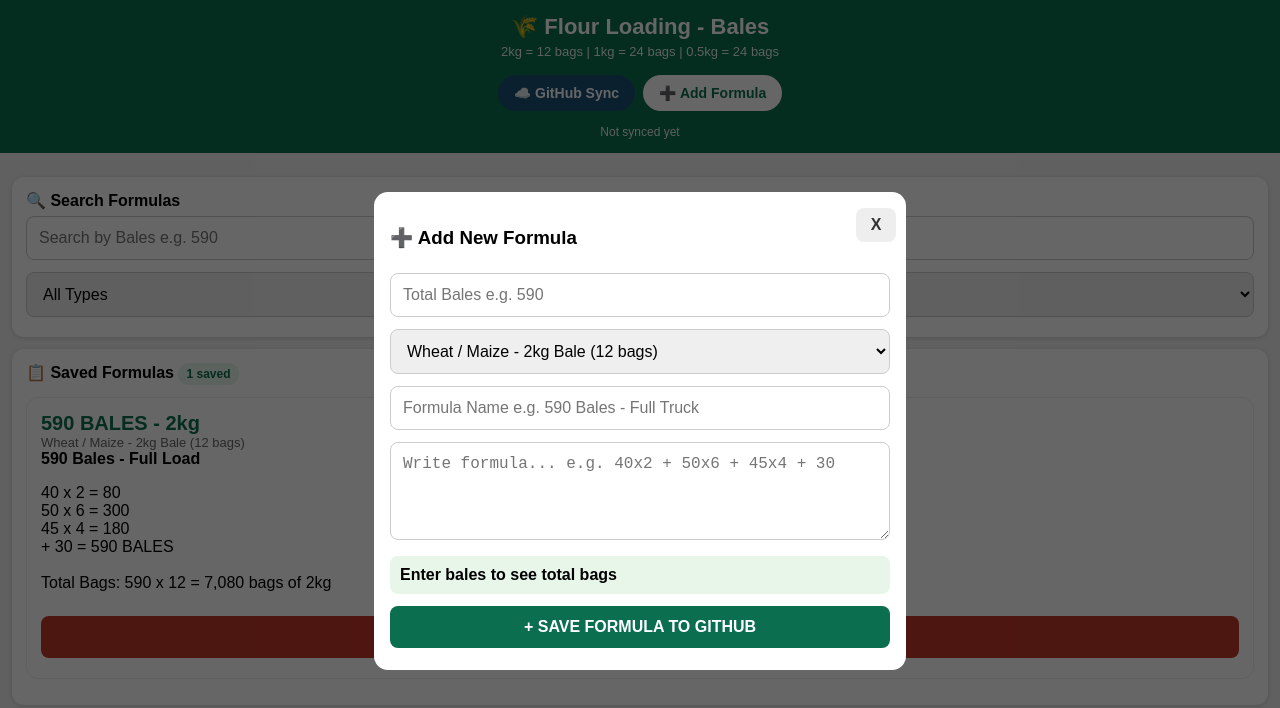
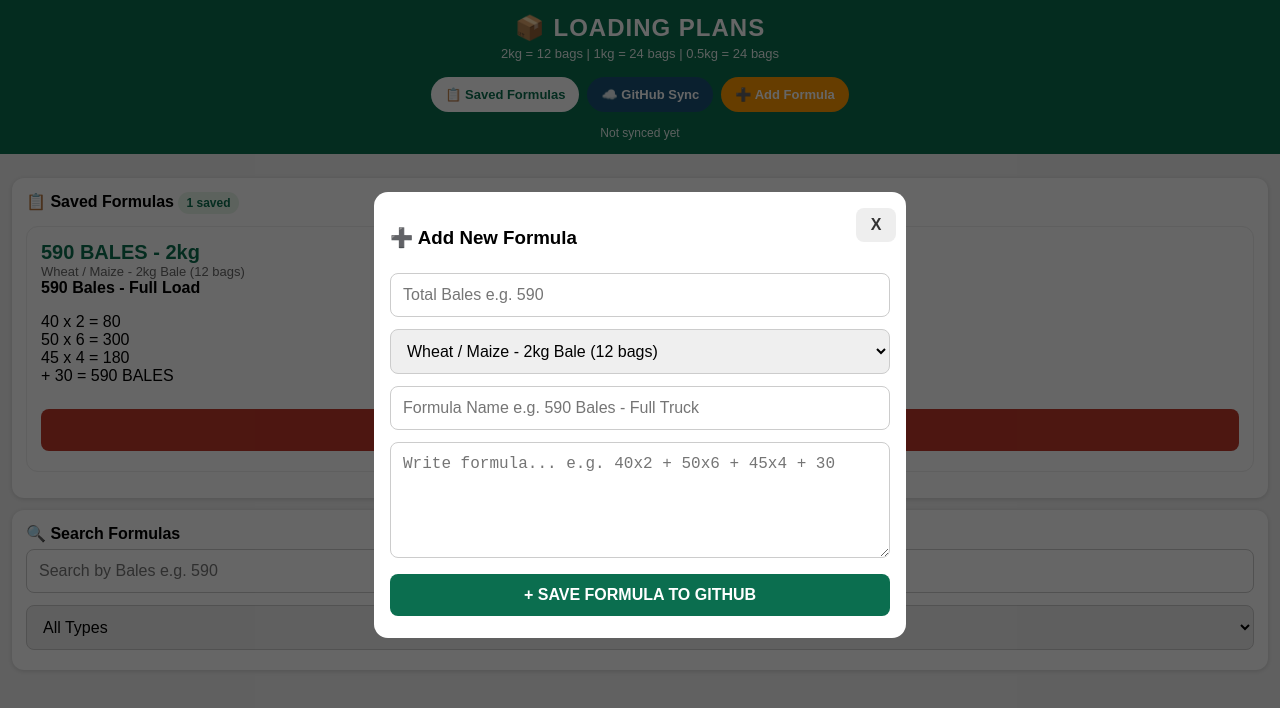
Before and after one commit to adylgonzalez/Loading-Plan, a plain HTML site: page index.html in a window 1280 px wide. Both pictures are taken after a click on the button "➕ Add Formula". Drawn offline with Linux system fonts and the light colour scheme.

Commit message:
Update index.html for loading plans and styling

```diff
--- a/index.html
+++ b/index.html
@@ -2,16 +2,17 @@
 <html>
 <head>
 <meta name="viewport" content="width=device-width, initial-scale=1">
-<title>Flour Loading - Bales</title>
+<title>LOADING PLANS</title>
 <style>
 body{font-family:Arial;padding:0;background:#f2f2f2;margin:0}
 .top{background:#0b6e4f;color:white;padding:14px 12px;text-align:center;position:sticky;top:0;z-index:10}
-.top h2{margin:0;font-size:22px}
+.top h2{margin:0;font-size:24px;letter-spacing:1px}
 .top p{margin:4px 0 10px;font-size:13px;opacity:0.9}
-.topBtns{display:flex;gap:8px;justify-content:center}
-.topBtns button{width:auto;padding:10px 16px;font-size:14px;border-radius:20px}
+.topBtns{display:flex;gap:8px;justify-content:center;flex-wrap:wrap}
+.topBtns button{width:auto;padding:10px 14px;font-size:13px;border-radius:20px}
+.btnSaved{background:white;color:#0b6e4f}
 .btnSync{background:#1a5276}
-.btnAdd{background:white;color:#0b6e4f}
+.btnAdd{background:#ff9800;color:white}
 .wrap{padding:12px}
 input,textarea,button,select{width:100%;padding:12px;margin:6px 0;border-radius:8px;border:1px solid #ccc;font-size:16px;box-sizing:border-box}
 button{background:#0b6e4f;color:white;border:none;font-weight:bold;cursor:pointer}
@@ -19,10 +20,8 @@ button{background:#0b6e4f;color:white;border:none;font-weight:bold;cursor:pointe
 .bales{font-size:20px;font-weight:bold;color:#0b6e4f}
 .del{background:#c0392b;margin-top:8px}
 .small{color:#666;font-size:13px}
-.calc{background:#e8f5e9;padding:10px;border-radius:8px;margin:6px 0;font-weight:bold}
 .sync{background:#1a5276}
 .badge{display:inline-block;background:#e8f5e9;color:#0b6e4f;padding:4px 8px;border-radius:20px;font-size:12px;font-weight:bold}
-/* POPUP MODAL - HIDDEN BY DEFAULT */
 .modal{display:none;position:fixed;top:0;left:0;width:100%;height:100%;background:rgba(0,0,0,0.6);z-index:100;overflow:auto}
 .modalBox{background:white;margin:15% auto 20px;padding:16px;border-radius:14px;width:92%;max-width:500px;position:relative}
 .closeBtn{background:#eee;color:#333;width:40px;position:absolute;right:10px;top:10px;padding:8px}
@@ -36,11 +35,12 @@ button{background:#0b6e4f;color:white;border:none;font-weight:bold;cursor:pointe
 </head>
 <body>
 
-<!-- TOP BAR - WITH BUTTONS NEXT TO TITLE -->
+<!-- TOP BAR - LOADING PLANS - SAVED FIRST, THEN SYNC -->
 <div class="top">
-<h2>🌾 Flour Loading - Bales</h2>
+<h2>📦 LOADING PLANS</h2>
 <p>2kg = 12 bags | 1kg = 24 bags | 0.5kg = 24 bags</p>
 <div class="topBtns">
+<button class="btnSaved" onclick="document.getElementById('savedSection').scrollIntoView({behavior:'smooth'})">📋 Saved Formulas</button>
 <button class="btnSync" onclick="openModal('syncModal')">☁️ GitHub Sync</button>
 <button class="btnAdd" onclick="openModal('addModal')">➕ Add Formula</button>
 </div>
@@ -48,7 +48,14 @@ button{background:#0b6e4f;color:white;border:none;font-weight:bold;cursor:pointe
 </div>
 
 <div class="wrap">
-<!-- ONLY SEARCH + SAVED ARE VISIBLE NOW -->
+
+<!-- 1. SAVED FORMULAS FIRST - BEFORE ANYTHING ELSE -->
+<div class="card" id="savedSection">
+<b>📋 Saved Formulas</b> <span class="badge" id="countBadge">0</span>
+<div id="list" style="margin-top:10px"></div>
+</div>
+
+<!-- 2. SEARCH AFTER SAVED -->
 <div class="card">
 <b>🔍 Search Formulas</b>
 <input id="search" type="number" placeholder="Search by Bales e.g. 590" oninput="show()">
@@ -60,10 +67,6 @@ button{background:#0b6e4f;color:white;border:none;font-weight:bold;cursor:pointe
 </select>
 </div>
 
-<div class="card">
-<b>📋 Saved Formulas</b> <span class="badge" id="countBadge">0</span>
-<div id="list" style="margin-top:10px"></div>
-</div>
 </div>
 
 <!-- HIDDEN POPUP 1: GITHUB SYNC -->
@@ -82,24 +85,22 @@ button{background:#0b6e4f;color:white;border:none;font-weight:bold;cursor:pointe
 <button class="sync" onclick="saveSettings()">SAVE & SYNC</button>
 <button class="sync" onclick="syncToGitHub()">SYNC NOW</button>
 </div>
-<div id="syncStatus2" class="small"></div>
 </div>
 </div>
 
-<!-- HIDDEN POPUP 2: ADD FORMULA -->
+<!-- HIDDEN POPUP 2: ADD FORMULA - NO TOTAL BAGS -->
 <div id="addModal" class="modal">
 <div class="modalBox">
 <button class="closeBtn" onclick="closeModal('addModal')">X</button>
 <h3>➕ Add New Formula</h3>
-<input id="bales" type="number" placeholder="Total Bales e.g. 590" oninput="calc()">
-<select id="type" onchange="calc()">
+<input id="bales" type="number" placeholder="Total Bales e.g. 590">
+<select id="type">
 <option value="2kg">Wheat / Maize - 2kg Bale (12 bags)</option>
 <option value="1kg">Wheat / Maize - 1kg Bale (24 bags)</option>
 <option value="0.5kg">Wheat / Maize - 0.5kg Bale (24 bags)</option>
 </select>
 <input id="title" placeholder="Formula Name e.g. 590 Bales - Full Truck">
-<textarea id="formula" rows="4" placeholder="Write formula... e.g. 40x2 + 50x6 + 45x4 + 30"></textarea>
-<div id="calcBox" class="calc">Enter bales to see total bags</div>
+<textarea id="formula" rows="5" placeholder="Write formula... e.g. 40x2 + 50x6 + 45x4 + 30"></textarea>
 <button onclick="add()">+ SAVE FORMULA TO GITHUB</button>
 </div>
 </div>
@@ -116,14 +117,12 @@ function saveSettings(){ let s=getSettings(); localStorage.setItem('ghUser',s.us
 function loadSettings(){ document.getElementById('ghUser').value=localStorage.getItem('ghUser')||'adylgonzalez'; document.getElementById('ghRepo').value=localStorage.getItem('ghRepo')||'Loading-Plan'; document.getElementById('ghToken').value=localStorage.getItem('ghToken')||''; }
 async function loadFromGitHub(){ let s=getSettings(); if(!s.user||!s.token){ document.getElementById('syncStatus').innerText='Fill GitHub Sync to connect'; show(); return; } document.getElementById('syncStatus').innerText='Loading from GitHub...'; try{ let res=await fetch(`https://api.github.com/repos/${s.user}/${s.repo}/contents/formulas.json`,{headers:{Authorization:'token '+s.token,Accept:'application/vnd.github.v3+json'}}); if(!res.ok) throw new Error('File not found. Create formulas.json with []'); let json=await res.json(); fileSha=json.sha; data=JSON.parse(atob(json.content.replace(/\n/g,''))); localStorage.setItem('flourBalesV3',JSON.stringify(data)); document.getElementById('syncStatus').innerText='✅ Synced: '+data.length+' formulas'; show(); }catch(e){ document.getElementById('syncStatus').innerText='❌ '+e.message; show(); } }
 async function syncToGitHub(){ let s=getSettings(); if(!s.user||!s.token){ alert('Fill GitHub settings first'); return; } document.getElementById('syncStatus').innerText='Uploading...'; try{ let getRes=await fetch(`https://api.github.com/repos/${s.user}/${s.repo}/contents/formulas.json`,{headers:{Authorization:'token '+s.token}}); let getJson=await getRes.json(); fileSha=getJson.sha; let content=btoa(unescape(encodeURIComponent(JSON.stringify(data,null,2)))); let res=await fetch(`https://api.github.com/repos/${s.user}/${s.repo}/contents/formulas.json`,{method:'PUT',headers:{Authorization:'token '+s.token,Accept:'application/vnd.github.v3+json'},body:JSON.stringify({message:'Update formulas '+new Date().toISOString(),content:content,sha:fileSha})}); if(!res.ok) throw new Error('GitHub rejected. Check token'); let j=await res.json(); fileSha=j.content.sha; document.getElementById('syncStatus').innerText='✅ Saved to GitHub!'; closeModal('syncModal'); }catch(e){ document.getElementById('syncStatus').innerText='❌ '+e.message; alert(e.message); } }
-function bagsPerBale(t){ if(t=="2kg") return 12; if(t=="1kg") return 24; return 24; }
-function calc(){ let b=document.getElementById('bales').value; let ty=document.getElementById('type').value; if(b){ let per=bagsPerBale(ty); document.getElementById('calcBox').innerHTML=b+" Bales of "+ty+" = "+(b*per)+" bags total"; } }
-async function add(){ let b=document.getElementById('bales').value; let ty=document.getElementById('type').value; let label=document.getElementById('type').options[document.getElementById('type').selectedIndex].text; let t=document.getElementById('title').value; let f=document.getElementById('formula').value; if(!b||!t||!f){ alert('Fill all fields'); return; } let per=bagsPerBale(ty); let auto="\n\nTotal Bags: "+b+" x "+per+" = "+(b*per)+" bags of "+ty; data.push({bales:b,type:ty,typeLabel:label,title:t,formula:f+auto}); localStorage.setItem('flourBalesV3',JSON.stringify(data)); show(); await syncToGitHub(); document.getElementById('bales').value=''; document.getElementById('title').value=''; document.getElementById('formula').value=''; closeModal('addModal'); }
+async function add(){ let b=document.getElementById('bales').value; let ty=document.getElementById('type').value; let label=document.getElementById('type').options[document.getElementById('type').selectedIndex].text; let t=document.getElementById('title').value; let f=document.getElementById('formula').value; if(!b||!t||!f){ alert('Fill all fields'); return; } data.push({bales:b,type:ty,typeLabel:label,title:t,formula:f}); localStorage.setItem('flourBalesV3',JSON.stringify(data)); show(); await syncToGitHub(); document.getElementById('bales').value=''; document.getElementById('title').value=''; document.getElementById('formula').value=''; closeModal('addModal'); }
 function show(){ let q=document.getElementById('search').value; let qt=document.getElementById('searchType').value; let filtered=data.filter(d=>(!q||d.bales==q)&&(!qt||d.type==qt)); document.getElementById('countBadge').innerText=data.length+' saved'; let html=''; if(filtered.length==0) html='<p>No formula found. Click ➕ Add Formula above.</p>'; filtered.forEach((d)=>{ let idx=data.indexOf(d); html+=`<div class="card" style="box-shadow:none;border:1px solid #eee"><div class="bales">${d.bales} BALES - ${d.type}</div><div class="small">${d.typeLabel}</div><b>${d.title}</b><p style="white-space:pre-wrap">${d.formula}</p><button class="del" onclick="del(${idx})">Delete</button></div>`; }); document.getElementById('list').innerHTML=html; }
 async function del(index){ if(confirm('Delete this?')){ data.splice(index,1); localStorage.setItem('flourBalesV3',JSON.stringify(data)); show(); await syncToGitHub(); } }
 loadSettings();
 let local=JSON.parse(localStorage.getItem('flourBalesV3')||'null');
-if(local&&local.length>0){ data=local; } else { data=[{bales:"590",type:"2kg",typeLabel:"Wheat / Maize - 2kg Bale (12 bags)",title:"590 Bales - Full Load",formula:"40 x 2 = 80\n50 x 6 = 300\n45 x 4 = 180\n+ 30 = 590 BALES\n\nTotal Bags: 590 x 12 = 7,080 bags of 2kg"}]; }
+if(local&&local.length>0){ data=local; } else { data=[{bales:"590",type:"2kg",typeLabel:"Wheat / Maize - 2kg Bale (12 bags)",title:"590 Bales - Full Load",formula:"40 x 2 = 80\n50 x 6 = 300\n45 x 4 = 180\n+ 30 = 590 BALES"}]; }
 show();
 if(localStorage.getItem('ghUser')) loadFromGitHub();
 </script>
```
